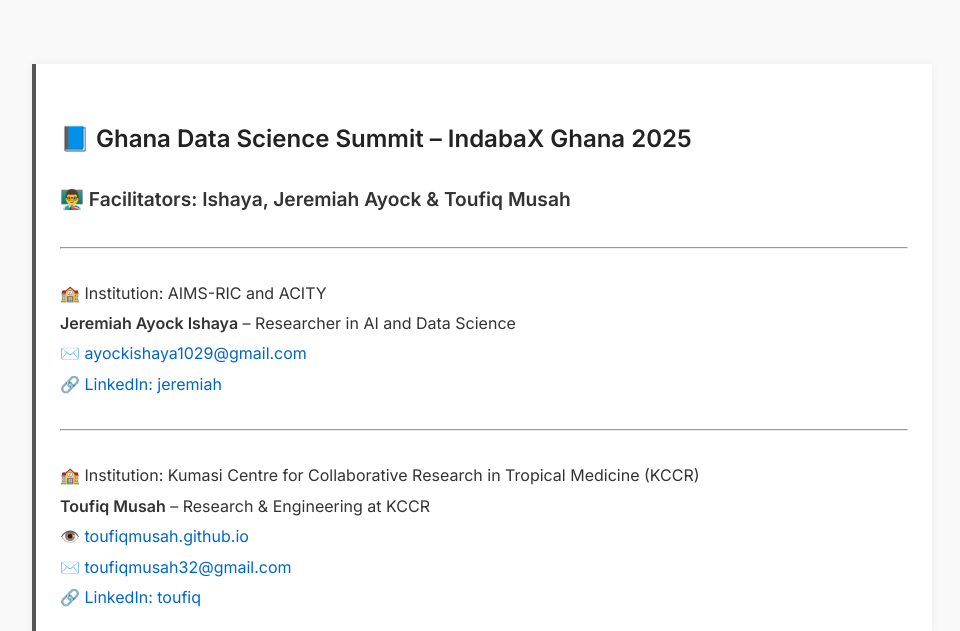
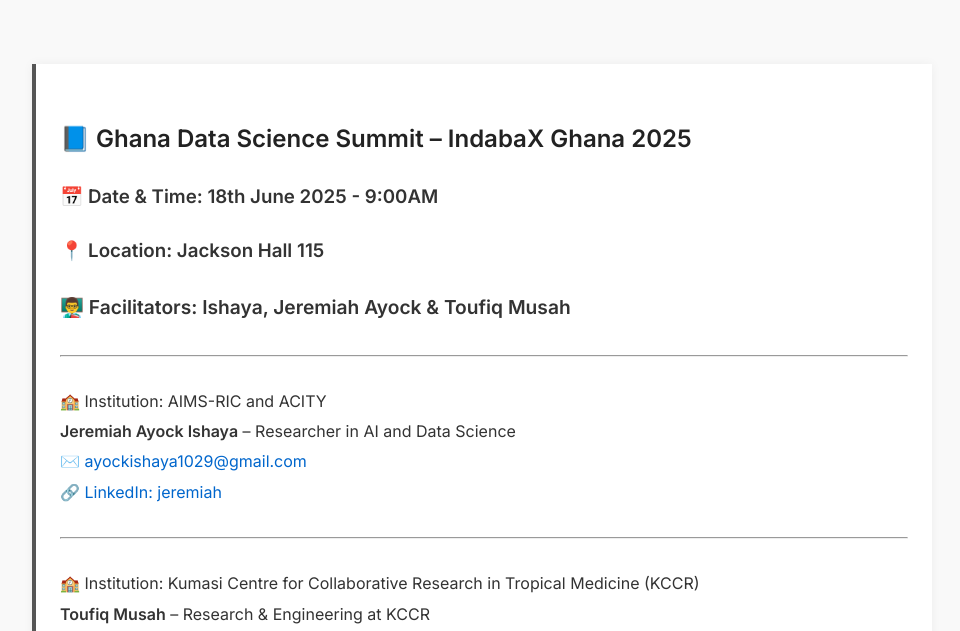
Before and after one commit to toufiqmusah/ml-optimization-indabax.github.io, a plain HTML site: page index.html in a window 1280 px wide. Shown: the top 631 px of the page, without its empty margins (158-1118 px from the left). Drawn offline with Linux system fonts and the light colour scheme.

Commit message:
time, location

```diff
--- a/index.html
+++ b/index.html
@@ -71,6 +71,8 @@
 <body>
   <div class="info-section">
     <h2>📘 Ghana Data Science Summit – IndabaX Ghana 2025</h2>
+    <h3>📅 Date & Time: 18th June 2025 - 9:00AM</h3>
+    <h3>📍 Location: Jackson Hall 115</h3>
 
     <h4>👨‍🏫 Facilitators: Ishaya, Jeremiah Ayock & Toufiq Musah</h4>
     <hr>
```
